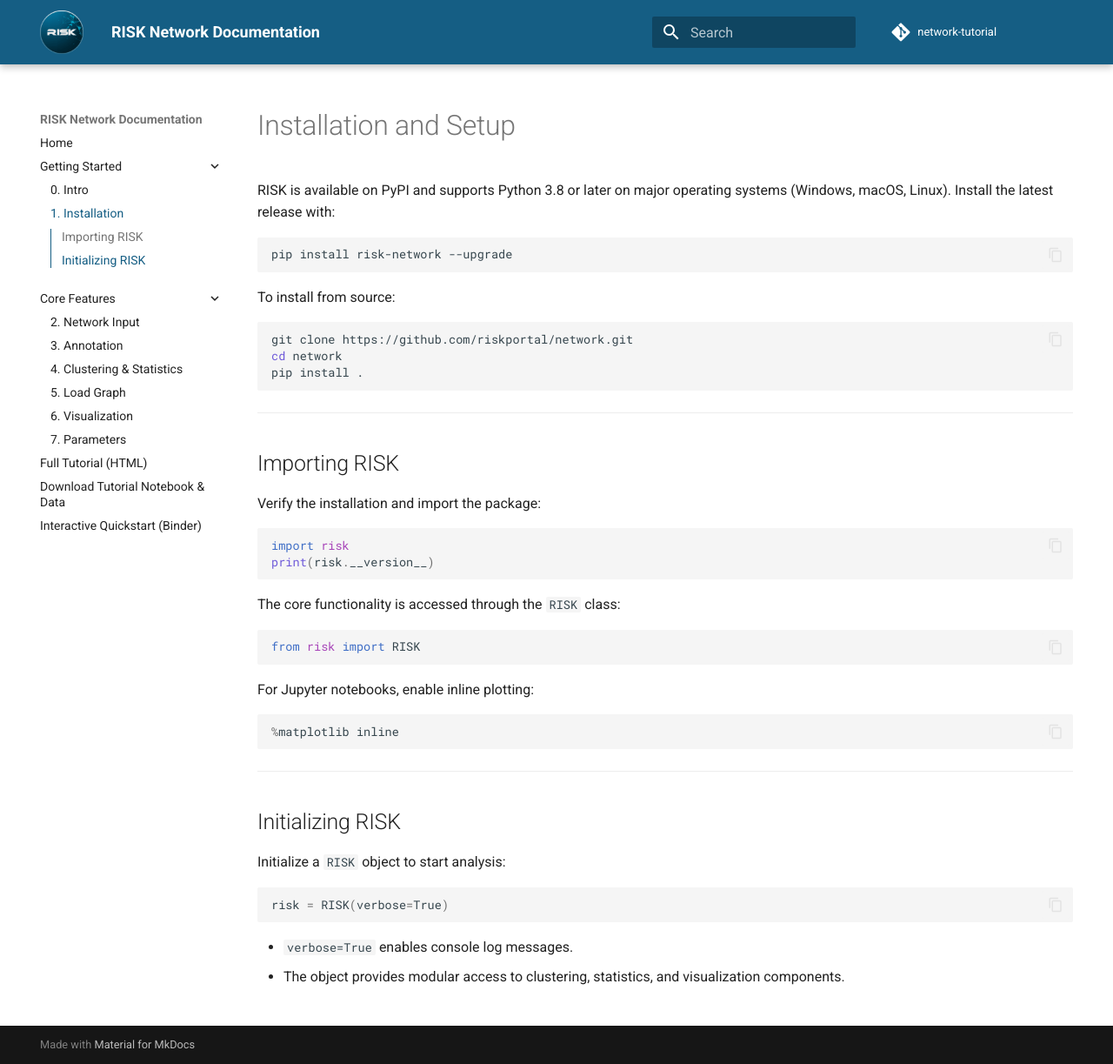
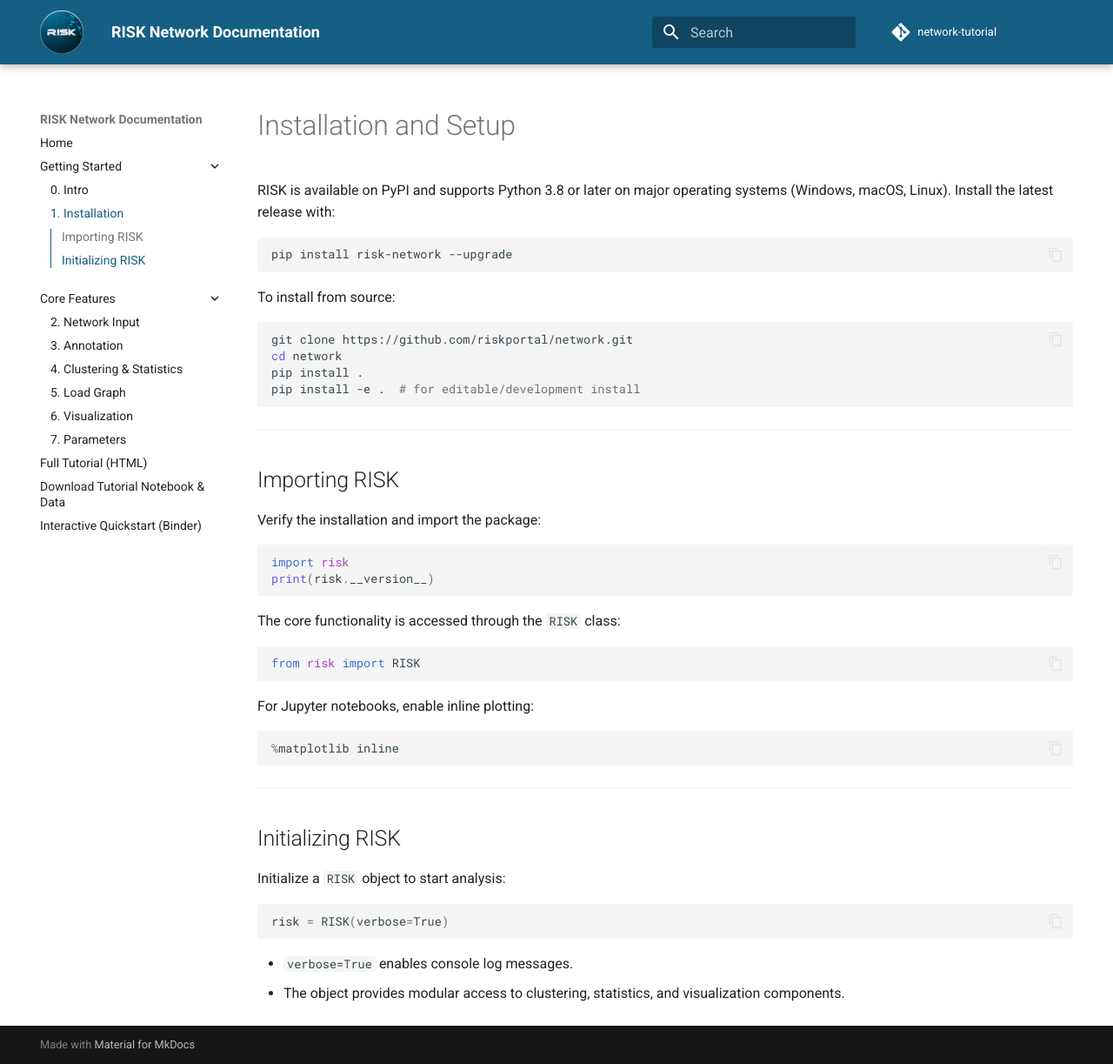
Before and after one commit to riskportal/network-tutorial, an MkDocs documentation site: the page built from docs/1_installation.md, in a window 1280 px wide and 1223 px high. Shown: the whole window at 87% size. Built offline with MkDocs 1.6.1 and Material for MkDocs 9.7.7, drawn with Linux system fonts in a browser that asks for light colours; comment, search, counter and statistics services are not loaded.

Commit message:
update docs installation markdown

````diff
--- a/docs/1_installation.md
+++ b/docs/1_installation.md
@@ -12,6 +12,7 @@ To install from source:
 git clone https://github.com/riskportal/network.git
 cd network
 pip install .
+pip install -e .  # for editable/development install
 ```
 
 ---
````
